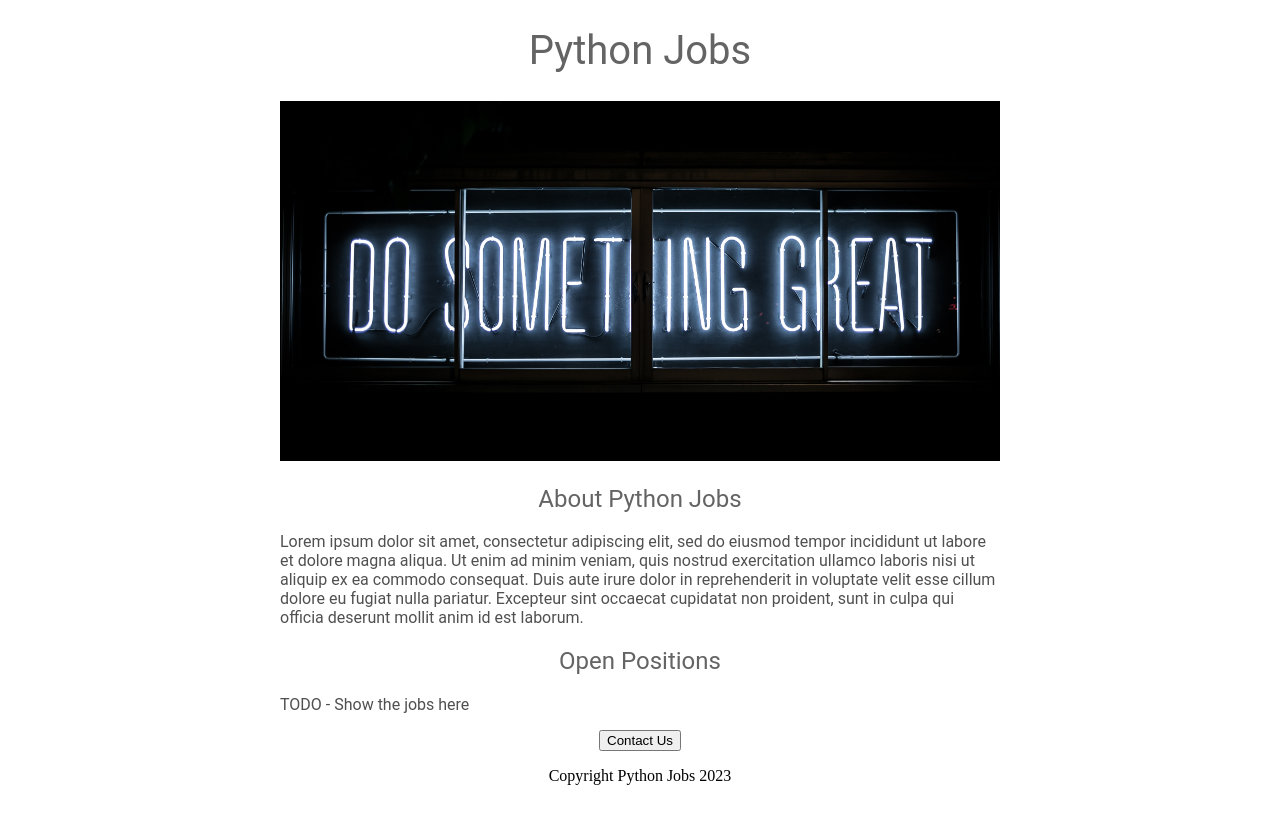
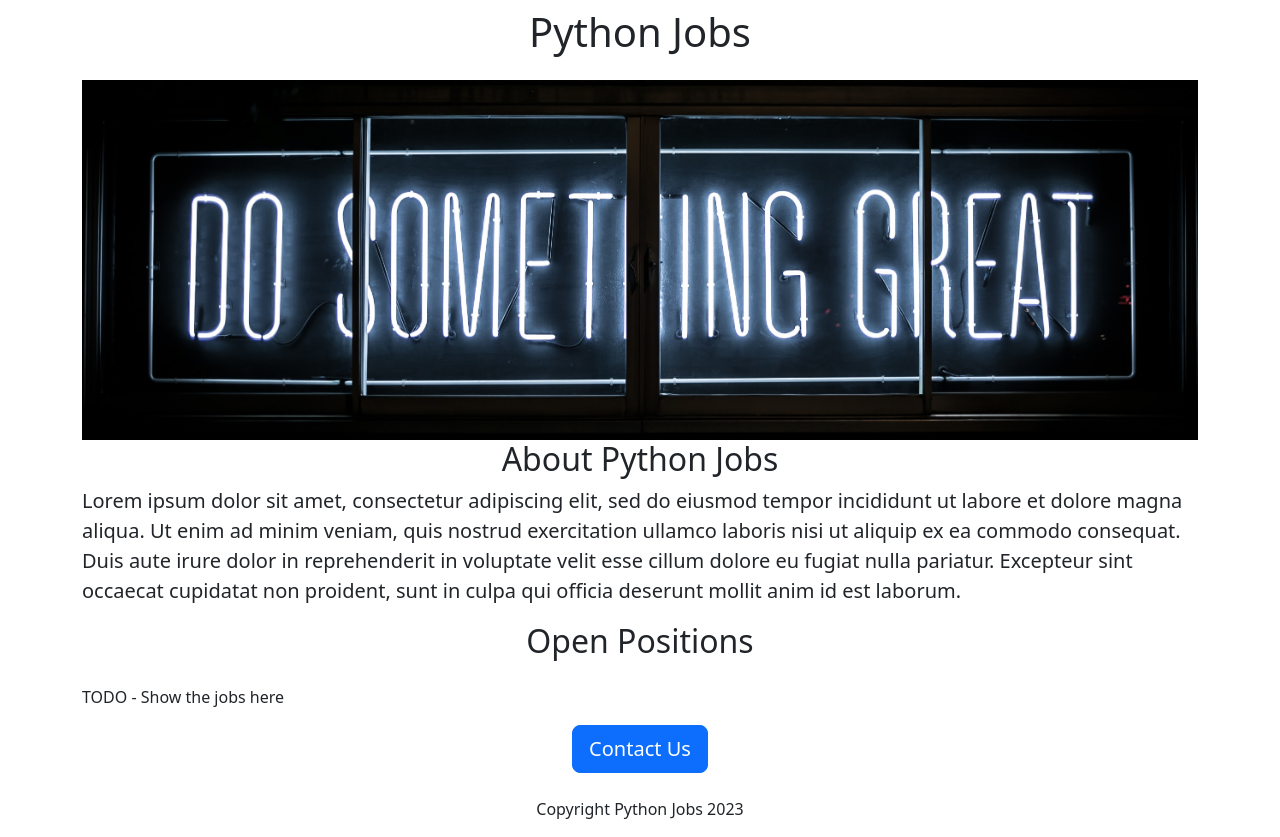
Before and after one commit to onurtalayhan/python-website, a Flask app: page / in a window 1280 px wide. Before the commit the page ends 785 px from the top, so only its background shows below. Run offline with Flask 2, Linux system fonts and the light colour scheme.

Commit message:
Added bootstrap

```diff
--- a/templates/home.html
+++ b/templates/home.html
@@ -2,49 +2,29 @@
 <html>
   <head>
     <title>Python Website Careers</title>
-    <style>
-      h1 {
-        font-size:40px;
-        font-family:Roboto;
-        font-weight: normal;
-        color: rgb(100, 100, 100);
-        text-align: center;
+  <meta name="viewport" content="width=device-width, initial-scale=1">
+<link rel="stylesheet"     <link href="https://cdn.jsdelivr.net/npm/bootstrap@5.3.0-alpha1/dist/css/bootstrap.min.css" rel="stylesheet" integrity="sha384-GLhlTQ8iRABdZLl6O3oVMWSktQOp6b7In1Zl3/Jr59b6EGGoI1aFkw7cmDA6j6gD" crossorigin="anonymous">
+<style>
+#banner {
+height:360px;
+width:100%;
+object-fit:cover;
+</style>
 
-      }
-      #banner {
-        width: 100%;
-        height:  360px;
-        object-fit: cover;
-      }
-      h2 {
-        font-family: Roboto;
-        font: size 32px;
-        color: rgb(100, 100, 100);
-        text-align: center;
-        font-weight: normal;
-      }
-      .bodytext {
-        font-family: Roboto;
-        color: rgb(80,80,80);
-      }
-      #container {
-        max-width: 720px;
-        margin: 0 auto;
-      }
-    </style>
+
   </head>
   <body>
-    <div id="container">
-    <h1>Python Jobs</h1>
-    <img id="banner" src="https://python-website.onurtalayhan.repl.co/static/banner.jpg" >
+    <div class="container">
+    <h1 class="text-center mt-2 mb-4">Python Jobs</h1>
+    <img class="img-fluid" id="banner" src="https://python-website.onurtalayhan.repl.co/static/banner.jpg" >
 
-    <h2>About Python Jobs</h2>
-    <p class="bodytext">Lorem ipsum dolor sit amet, consectetur adipiscing elit, sed do eiusmod tempor incididunt ut labore et dolore magna aliqua. Ut enim ad minim veniam, quis nostrud exercitation ullamco laboris nisi ut aliquip ex ea commodo consequat. Duis aute irure dolor in reprehenderit in voluptate velit esse cillum dolore eu fugiat nulla pariatur. Excepteur sint occaecat cupidatat non proident, sunt in culpa qui officia deserunt mollit anim id est laborum.</p>
-    <h2>Open Positions</h2>
-    <p class="bodytext">TODO - Show the jobs here</p>
-      <div style="text-align: center;">
-    <button>Contact Us</button>
-        <p>Copyright Python Jobs 2023</p>
+    <h2 class="text-center">About Python Jobs</h2>
+    <p class="lead">Lorem ipsum dolor sit amet, consectetur adipiscing elit, sed do eiusmod tempor incididunt ut labore et dolore magna aliqua. Ut enim ad minim veniam, quis nostrud exercitation ullamco laboris nisi ut aliquip ex ea commodo consequat. Duis aute irure dolor in reprehenderit in voluptate velit esse cillum dolore eu fugiat nulla pariatur. Excepteur sint occaecat cupidatat non proident, sunt in culpa qui officia deserunt mollit anim id est laborum.</p>
+    <h2 class="text-center mt-2 mb-4">Open Positions</h2>
+    <p>TODO - Show the jobs here</p>
+      <div class="text-center">
+    <button class="btn btn-primary btn-lg">Contact Us</button>
+        <p class="mt-4">Copyright Python Jobs 2023</p>
       </div>
     </div>
   </body>
```
